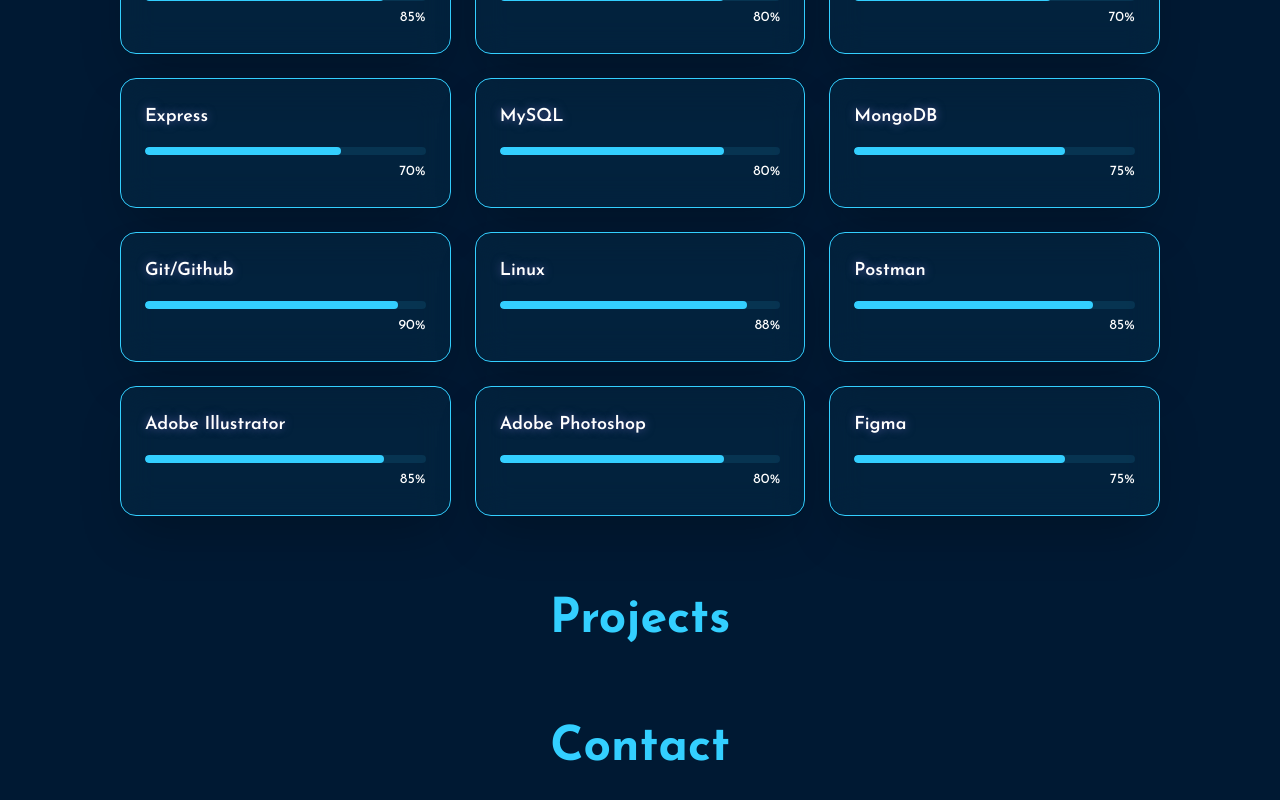
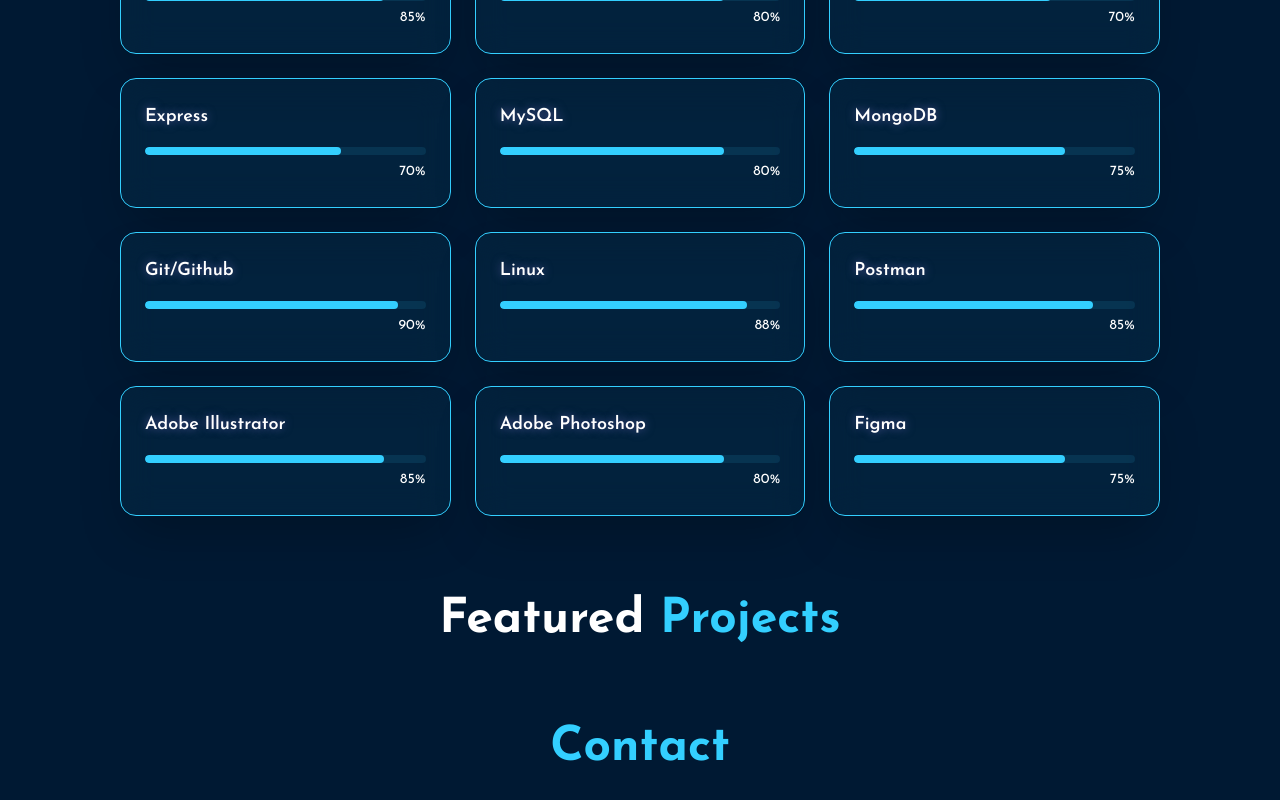
Before and after one commit to Abdelouahab-aourar/abdelouahab-portfolio, a React (Vite) app: page / in a window 1280 px wide. Shown: the part 2186-2986 px from the top of the page. Built offline with nearby package versions, Linux system fonts and the light colour scheme.

Commit message:
finished the skills section

```diff
--- a/src/pages/Projects.jsx
+++ b/src/pages/Projects.jsx
@@ -5,7 +5,7 @@
 export const Projects = () => {
     return(
         <section id="projects">
-            <h1 className="header">Projects</h1>
+            <h1 className="header"><span className="text-white">Featured </span>Projects</h1>
         </section>
     )
 }
```
